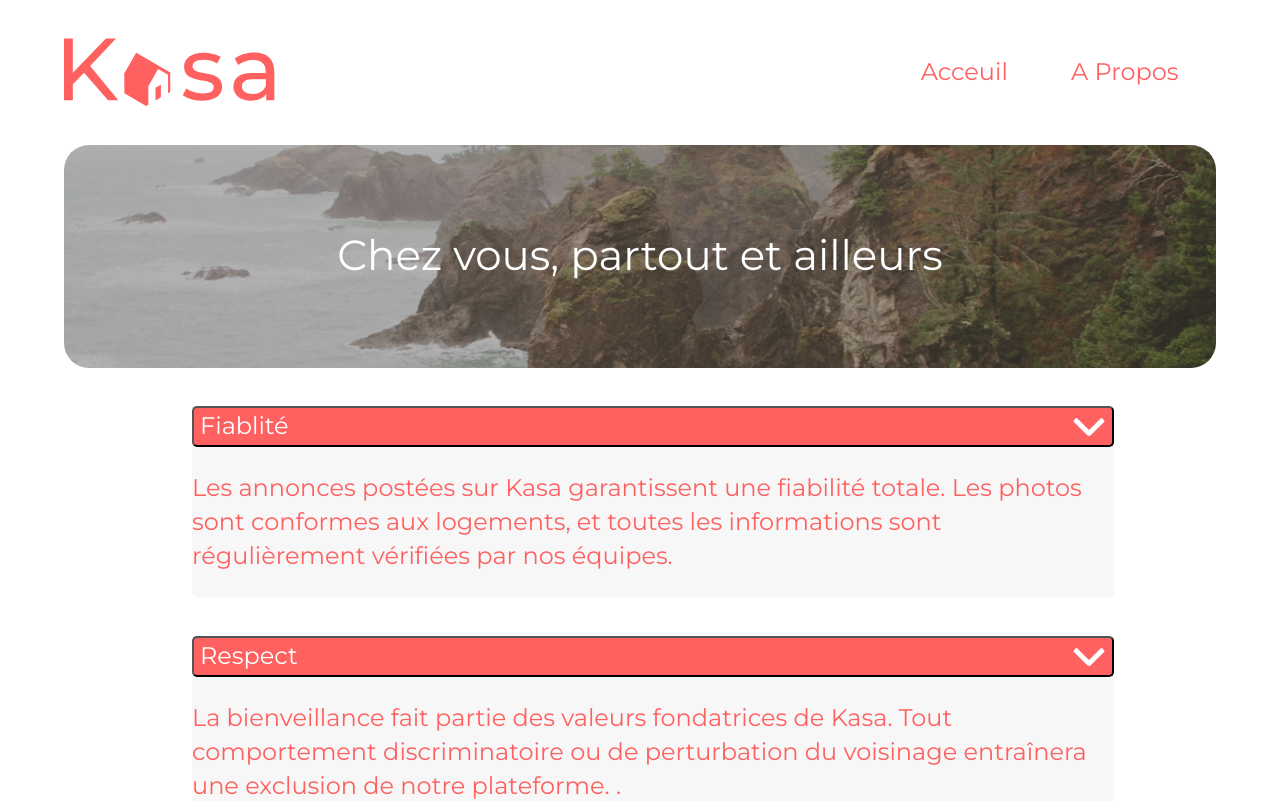
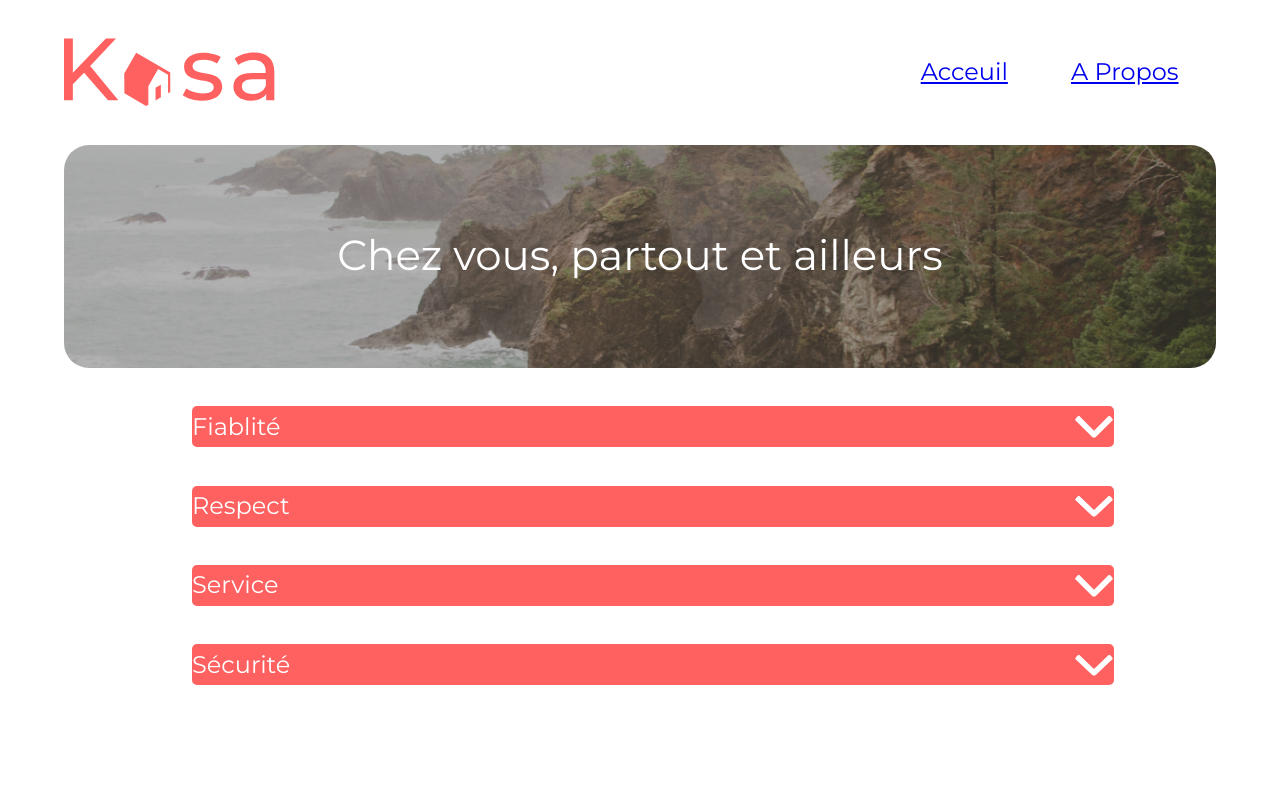
Before and after one commit to JABnat/-KASA, a React (Create React App) app: page /about in a window 1280 px wide. Shown: the top 801 px of the page. Built offline with nearby package versions, Linux system fonts and the light colour scheme.

Commit message:
collapse with useState

```diff
--- a/src/components/Collapse.jsx
+++ b/src/components/Collapse.jsx
@@ -1,14 +1,24 @@
 import '../styles/Collapse.css'
 import Vector_DOWN_ARROW from '../assets/images/Vector_DOWN_ARROW.svg'
+import { useState } from 'react'
 
 export default function Collapse({title, description}) {
+    const [collapse, setCollapse] = useState(false);
+    function handleClick(){
+        console.log('Clicked')
+        if (collapse) {
+            setCollapse(false)
+        } else {
+            setCollapse(true)
+        }
+    }
     return (
         <div className="collapse">
-            <button type="button" class="dropdownTitleBox">
+            <div type="button" className="dropdownTitleBox">
                 <div className= "dropdownTitleText">{title}</div>
-                <img className= "vectorArrow" src={Vector_DOWN_ARROW} alt="up arrow" />
-            </button>
-                <div class="dropdownText">
+                <img onClick={()=> handleClick()} src={Vector_DOWN_ARROW} alt="up arrow" />
+            </div>
+                <div className={(collapse ? "dropdownText collapseActive" : "dropdownText collapseInactive")}>
                 <p>{description}</p>
                 </div>
         </div>
--- a/src/components/Navigator.jsx
+++ b/src/components/Navigator.jsx
@@ -5,10 +5,14 @@ import logo from "../assets/logo.svg"
 export default function Navigator() {
     return (
         <div className="navigator">
-        <img className="logo-nav" src={logo} alt="Kasa logo"/>
-        <div className="button-container">
-        <div className="acceuil-button">Acceuil</div>
-        <div className="apropos-button">A Propos</div>
+          <img className="logo-nav" src={logo} alt="Kasa logo"/>
+            <div className="button-container">
+              <a href='https://jabnat-zany-train-5gx57r7gggfp469-3000.preview.app.github.dev/Home'>
+                <div className="acceuil-button">Acceuil</div>
+              </a>
+              <a href='https://jabnat-zany-train-5gx57r7gggfp469-3000.preview.app.github.dev/About'>
+                <div className="apropos-button">A Propos</div>
+              </a>
         </div>
       </div>
   )
--- a/src/pages/Lodgements/Lodgements.jsx
+++ b/src/pages/Lodgements/Lodgements.jsx
@@ -1,7 +1,14 @@
+import Navigator from '../../components/Navigator'
+// import LightBox from '../../components/LightBox'
+
 export default function Lodgements() {
     return (
         <div>
-            <p>Testing Lodgement Page</p>
+            < Navigator />
+            {/* < LightBox />
+            <div className=""></div>
+            < Collapse />
+            < Collapse /> */}
         </div>
     )
 };
--- a/src/styles/Collapse.css
+++ b/src/styles/Collapse.css
@@ -48,12 +48,22 @@
     font-size: 24px;
     line-height: 142.6%;
     color: #FF6060;
+    padding: 0 18px;
+    overflow: hidden;
 }
 
-.vectorArrow {
+.dropdownTitleBox img {
     height: 60%;
     object-fit: cover;
     max-width: 100%;
     border-radius: 10px;
     align-self: center;
 }
+
+.collapseActive {
+    display:block;
+}
+
+.collapseInactive {
+    display:none;
+}
--- a/src/styles/Home.css
+++ b/src/styles/Home.css
@@ -7,11 +7,6 @@ body {
 .main {
  width:100%
 }
-
-/* code {
-  font-family: source-code-pro, Menlo, Monaco, Consolas, 'Courier New',
-    monospace;
-} */
 
 #root {
   height:100%;
--- a/src/styles/Navigator.css
+++ b/src/styles/Navigator.css
@@ -37,7 +37,11 @@
 
 .acceuil-button {
     display: flex;
+    transition-duration: 0.1s;
+    cursor: pointer;
 }
 .apropos-button {
     display: flex;
+    transition-duration: 0.1s;
+    cursor: pointer;
 }
```
Also changed, not shown: src/components/LightBox.jsx (+7 -0 lines), src/styles/Host.css (added), src/styles/Ratings.css (added).
